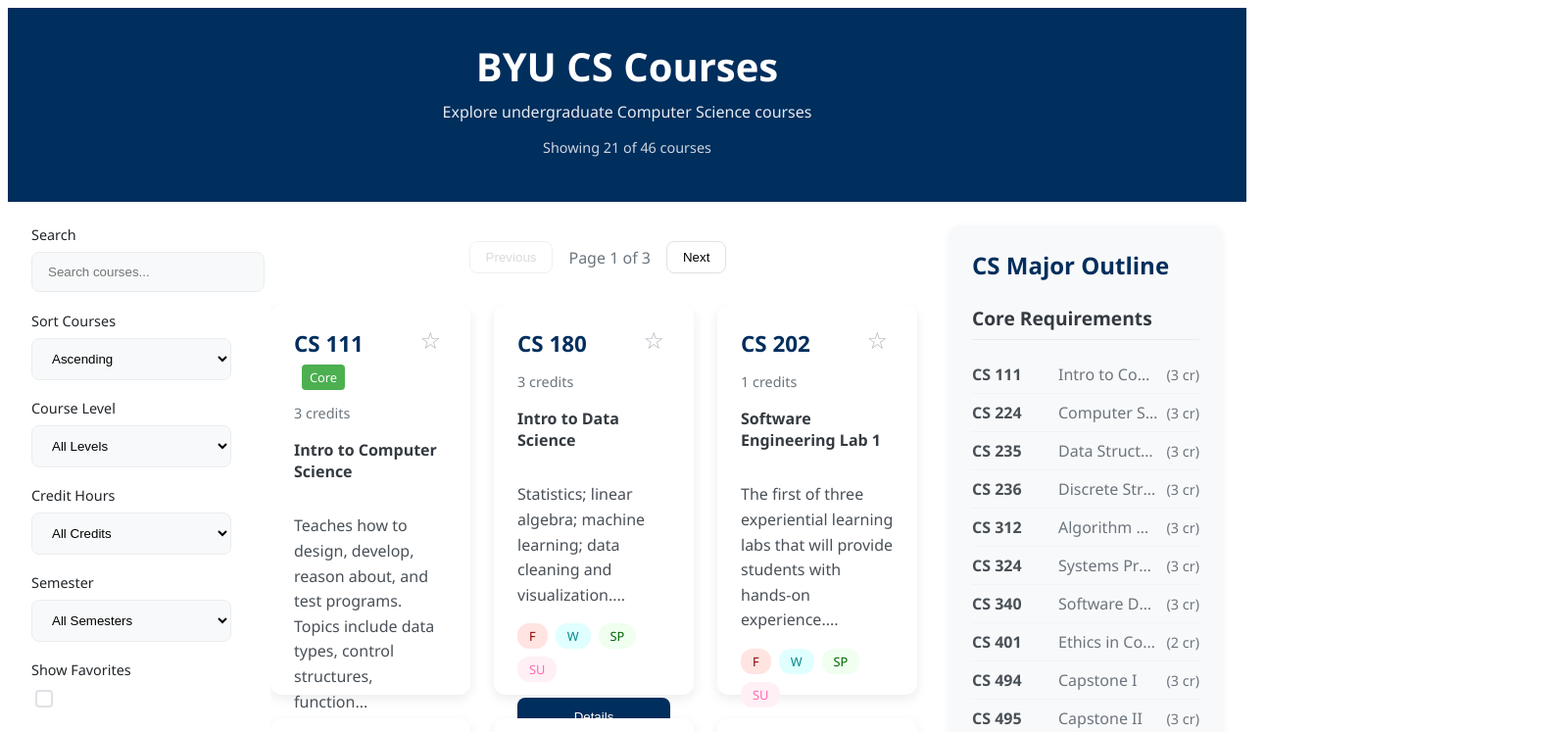
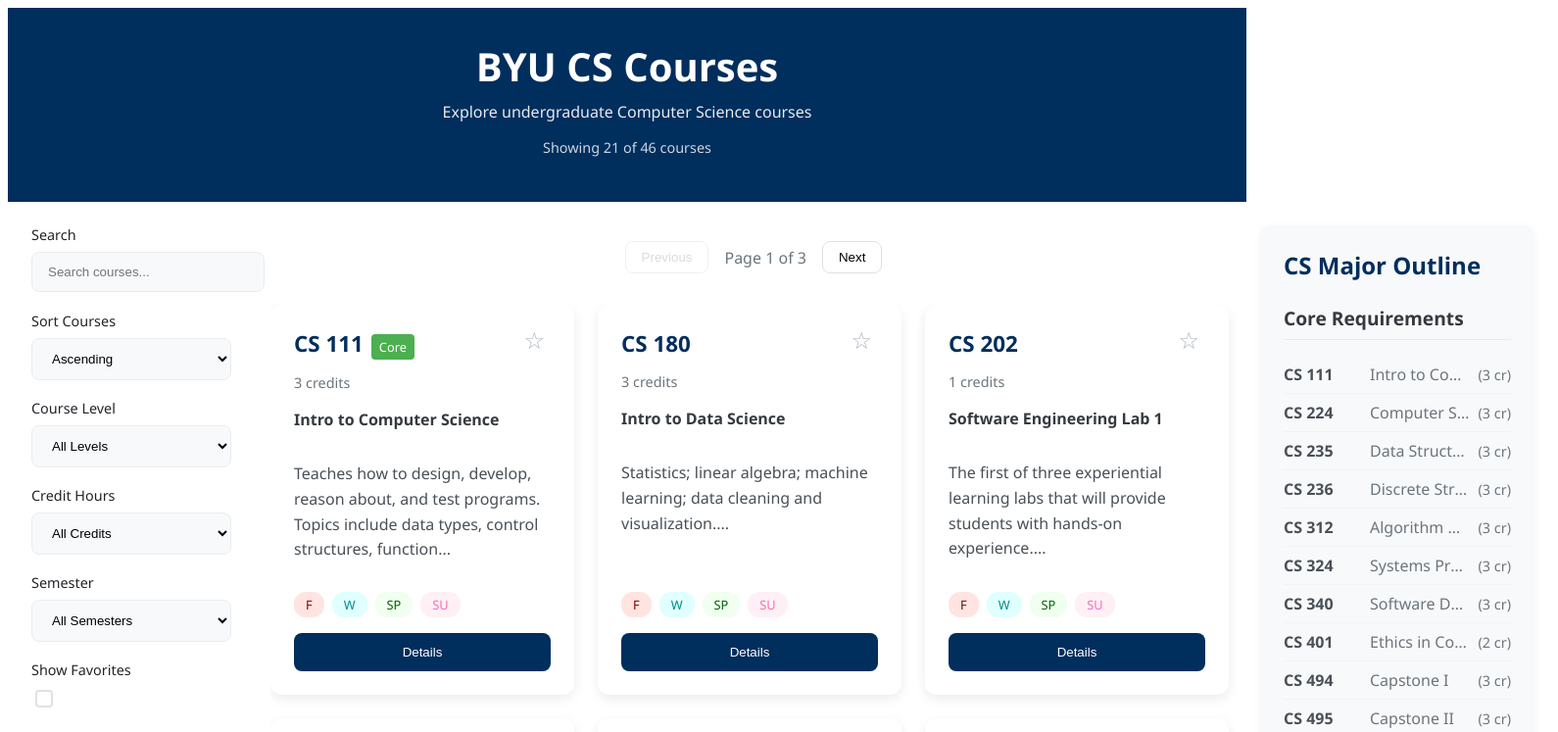
Before and after one commit to nbn1343/P1_Website, a React (Vite) app: page / in a window 1280 px wide. Shown: the top 747 px of the page at 98% size, 1590 px wide, since content can reach past the window. Built offline with nearby package versions, Linux system fonts and the light colour scheme.

Commit message:
fixed width (no favs)

```diff
--- a/src/index.css
+++ b/src/index.css
@@ -154,6 +154,7 @@
   flex-direction: column;
   min-height: 800px; /* Set a consistent minimum height */
   height: 800px; /* Add this to maintain consistent height */
+  min-width: 986px;
 }
 
 .courses-scroll {
```
